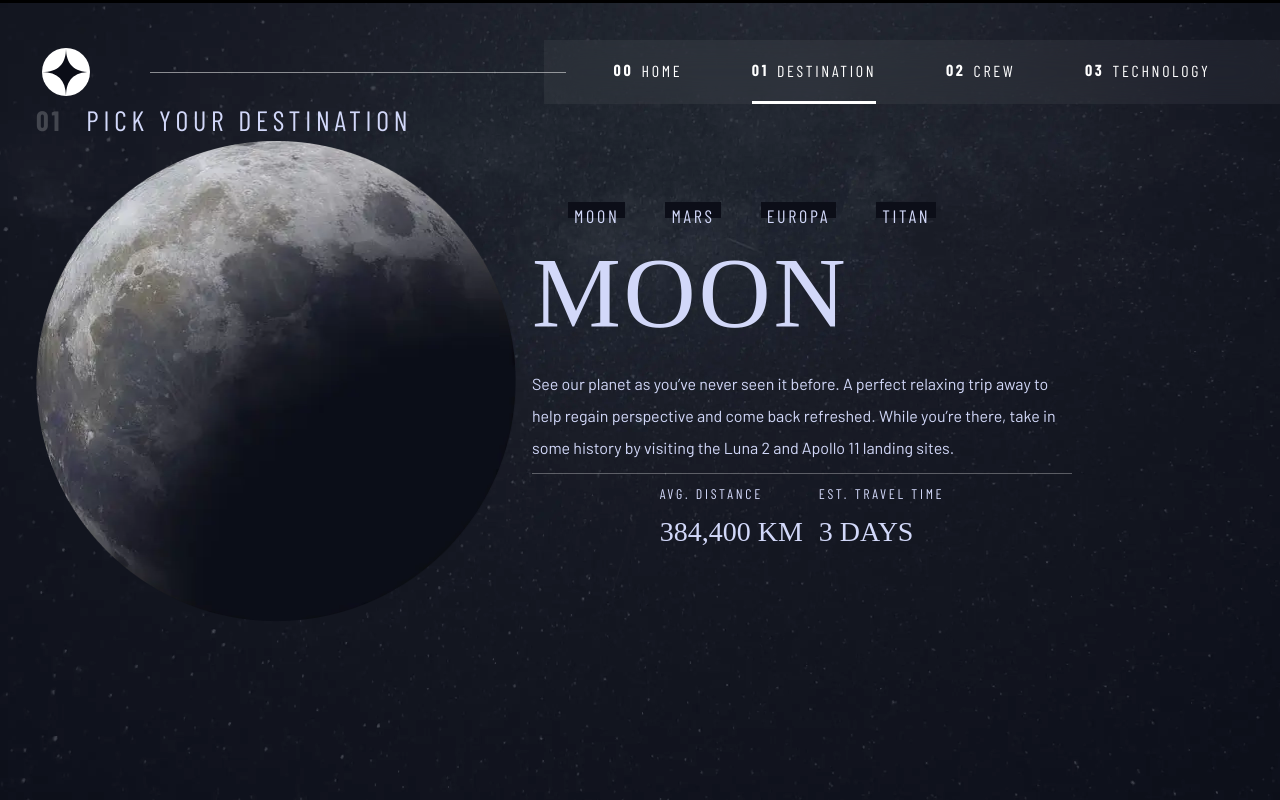
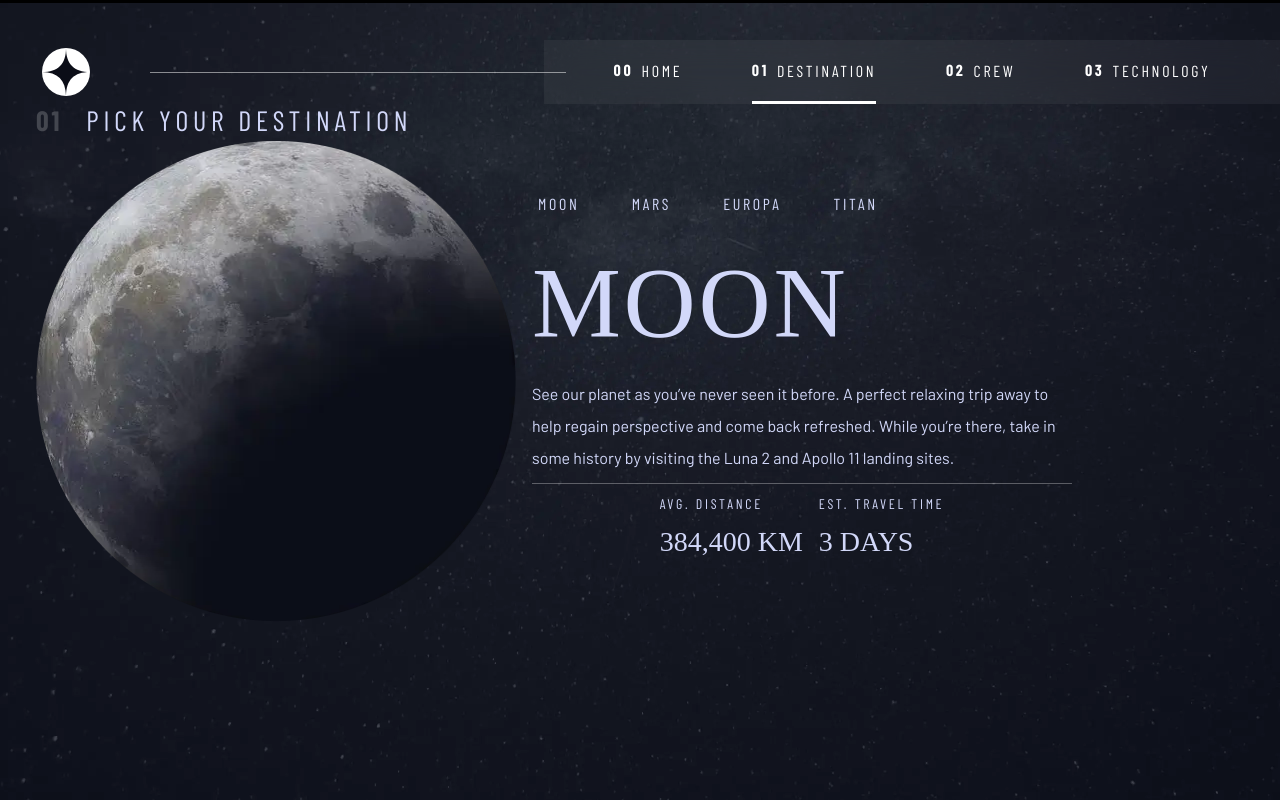
Before and after one commit to CodeHunt101/space-travel, a Next.js app: page /destination in a window 1280 px wide. Built offline with nearby package versions, Linux system fonts and the light colour scheme; a web font is replaced by a local one.

Commit message:
make underline indicators more reusable

```diff
--- a/src/app/components/NavBar.module.scss
+++ b/src/app/components/NavBar.module.scss
@@ -12,7 +12,7 @@
   margin-top: 3rem;
 
   &.open {
-    display: flex
+    display: flex;
   }
 
   @include md {
@@ -83,8 +83,8 @@
     margin: 0;
     opacity: 0;
     display: none;
-    transition:
-      opacity 0.5s ease-in-out;
+    padding-left: 2em;
+    transition: opacity 0.5s ease-in-out;
 
     &.open {
       display: flex;
@@ -112,9 +112,16 @@
     // Navigation link styles
     li {
       margin: 1em 0;
-
+      --list-height: 1.188em;
+      --element-border-right: 0.2rem solid #{"hsl(#{$clr-white} / 0)"};
       @include md {
+        --list-height: 4rem;
         margin: 0 0;
+        --element-border-right: 0;
+        --element-border-bottom: 0.2rem solid #{"hsl(#{$clr-white} / 0)"};
+        * {
+          padding: 1.4em 0;
+        }
       }
     }
 
--- a/src/app/components/NavBar.tsx
+++ b/src/app/components/NavBar.tsx
@@ -43,7 +43,7 @@ const NavBar = () => {
         href={path}
         aria-current={pathname === path ? 'page' : undefined}
       >
-        <span>{index}</span>
+        <span aria-hidden>{index}</span>
         {label}
       </Link>
     </li>
--- a/src/app/components/Tabs.module.scss
+++ b/src/app/components/Tabs.module.scss
@@ -1,3 +1,24 @@
+@import "../styles/mixins";
+@import "../styles/variables";
+
 .tab-list {
+  justify-content: center;
   gap: 2.5rem;
+  font-size: 0.875rem;
+
+  button {
+    display: flex;
+    align-items: flex-start;
+    padding-top: 0;
+    --list-height: 2.286em;
+    --element-border-bottom: 0.2rem solid #{"hsl(#{$clr-white} / 0)"};
+  }
+
+  @include md {
+    font-size: 1rem;
+  }
+
+  @include lg {
+    justify-content: start;
+  }
 }
--- a/src/app/components/Tabs.tsx
+++ b/src/app/components/Tabs.tsx
@@ -16,7 +16,7 @@ const Tabs = ({ items }: { items: string[] }) => {
         <button
           key={item}
           aria-selected={selectedTab === index}
-          className="uppercase ff-sans-cond bg-dark text-accent letter-spacing-2"
+          className="uppercase ff-sans-cond text-accent letter-spacing-2"
           onClick={() => handleClick(index)}
         >
           {item}
--- a/src/app/destination/page.tsx
+++ b/src/app/destination/page.tsx
@@ -6,10 +6,7 @@ import Tabs from '../components/Tabs'
 const Destination = () => {
   return (
     <main className={`${styles.destination} text-accent ff-serif text-accent`}>
-      <section
-        className={`container`}
-        // aria-labelledby="hero-heading"
-      >
+      <section className="container">
         <h1 className="numbered-title">
           <span>01</span> Pick your destination
         </h1>
@@ -17,22 +14,26 @@ const Destination = () => {
           <Image src={moonImage} alt="The Moon" />
           <div>
             <Tabs items={['Moon', 'Mars', 'Europa', 'Titan']} />
-            <h2 className='uppercase fs-900 ff-serif letter-spacing-2'>Moon</h2>
-            <p className='ff-sans-normal text-accent fs-300'>
+            <h2 className="uppercase fs-900 ff-serif letter-spacing-2">Moon</h2>
+            <p className="ff-sans-normal text-accent fs-300">
               See our planet as you’ve never seen it before. A perfect relaxing
               trip away to help regain perspective and come back refreshed.
               While you’re there, take in some history by visiting the Luna 2
               and Apollo 11 landing sites.
             </p>
             <hr />
-            <div id={styles['interesting-facts']} className='flex'>
+            <div id={styles['interesting-facts']} className="flex">
               <div>
-                <h3 className="uppercase ff-sans-cond fs-200 letter-spacing-2">Avg. Distance</h3>
-                <p className='uppercase fs-500'>384,400 Km</p>
+                <h3 className="uppercase ff-sans-cond fs-200 letter-spacing-2">
+                  Avg. Distance
+                </h3>
+                <p className="uppercase fs-500">384,400 Km</p>
               </div>
               <div>
-                <h3 className="uppercase ff-sans-cond fs-200 letter-spacing-2">Est. Travel Time</h3>
-                <p className='uppercase fs-500'>3 Days</p>
+                <h3 className="uppercase ff-sans-cond fs-200 letter-spacing-2">
+                  Est. Travel Time
+                </h3>
+                <p className="uppercase fs-500">3 Days</p>
               </div>
             </div>
           </div>
--- a/src/app/styles/_variables.scss
+++ b/src/app/styles/_variables.scss
@@ -2,7 +2,7 @@
 $default-gap: 1rem;
 $default-flow-space: 1rem;
 $default-underline-gap: 1rem; //Not used: prob remove
-$default-list-height: 1rem;
+$default-list-height: 2rem;
 
 //Colours
 $clr-dark: 230 35% 7%;
--- a/src/app/styles/utils/_index.scss
+++ b/src/app/styles/utils/_index.scss
@@ -2,27 +2,25 @@
 
 .underline-indicators {
   width: 100%;
-  padding-left: 2em;
 
   > * {
+    background-color: transparent;
     align-items: center;
     height: var(--list-height, $default-list-height);
     border: 0;
-    border-right: 0.2rem solid #{"hsl(#{$clr-white} / 0)"};
+    border-bottom: var(--element-border-bottom, none);
+    border-right: var(--element-border-right, none);
+    cursor: pointer;
     &:focus {
       border-color: #{"hsl(#{$clr-white} / 50%)"};
     }
 
     @include md {
-      cursor: pointer;
-      border-right: 0;
-      border-bottom: 0.2rem solid #{"hsl(#{$clr-white} / 0)"};
+      height: var(--list-height, $default-list-height);
+      border-bottom: var(--element-border-bottom, none);
       &:hover,
       &:focus {
         border-color: #{"hsl(#{$clr-white} / 50%)"};
-      }
-      * {
-        padding: 1.4em 0;
       }
     }
   }
```
